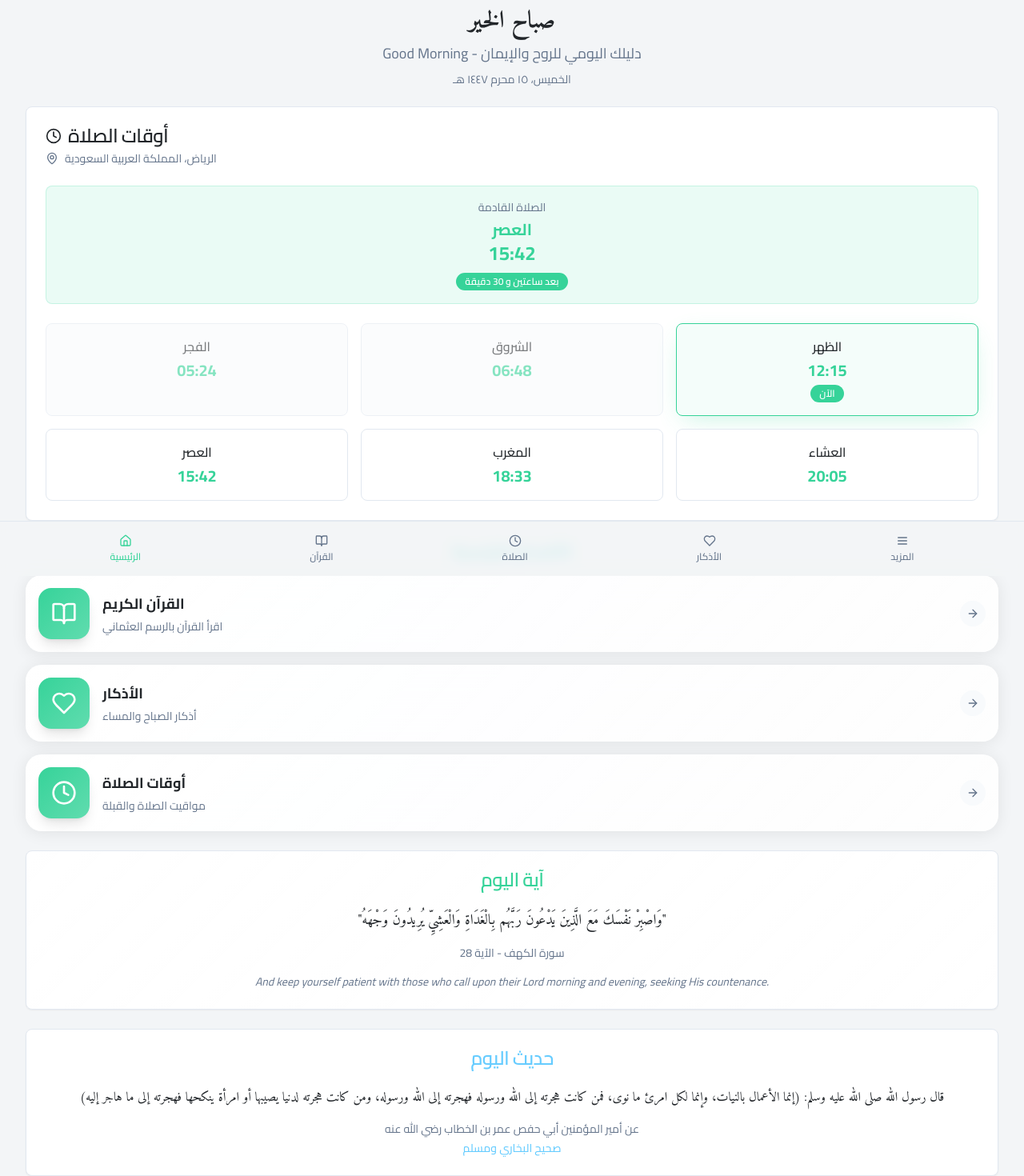
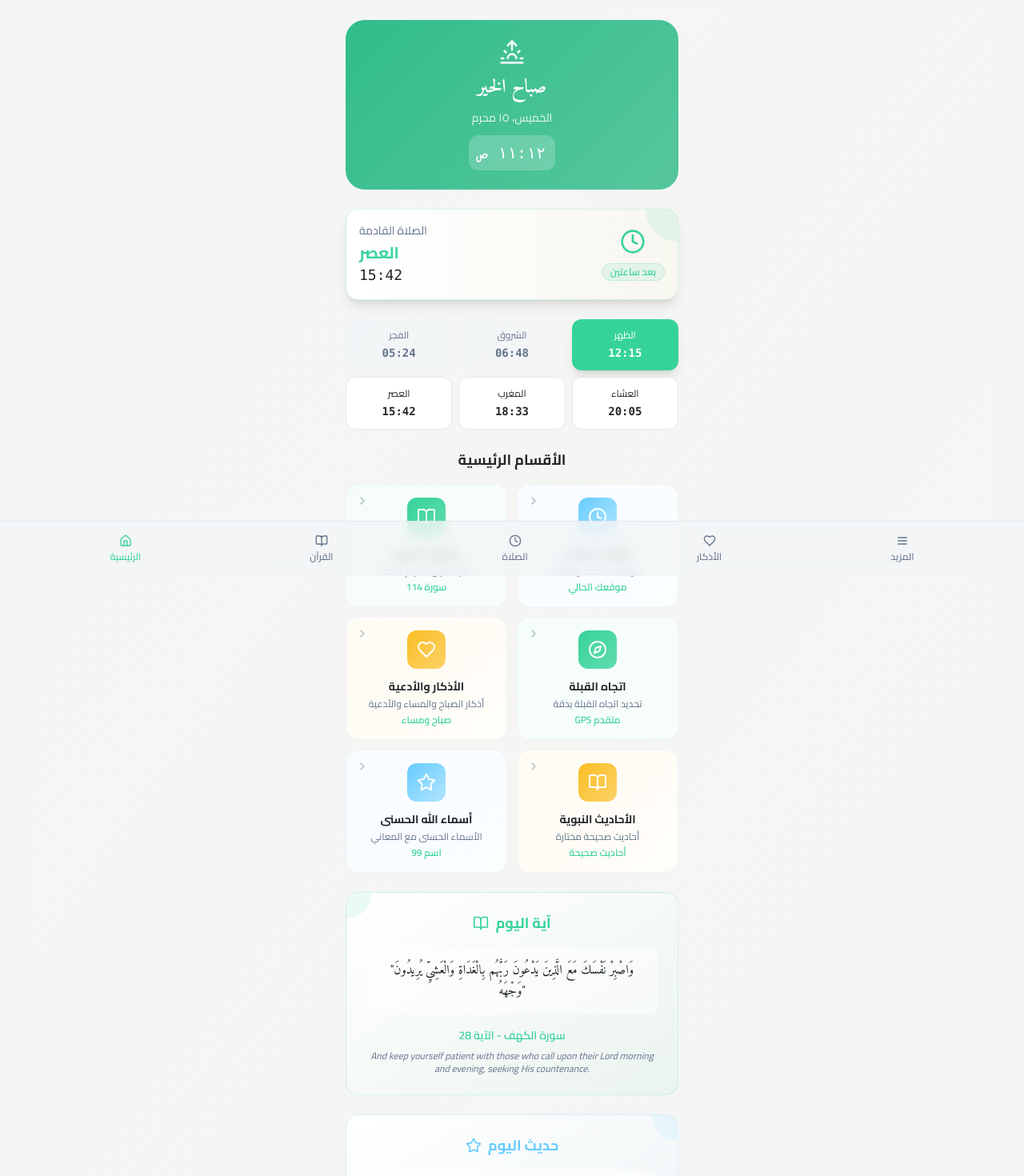
Before and after one commit to imadooze/al-mumin-daily-guidanc, a React (Vite) app: page / in a window 1280 px wide. Shown: the part 80-1550 px from the top of the page at 80% size. Built offline with nearby package versions, Linux system fonts and the light colour scheme.

Commit message:
Refactor: Update home page and Quran page
Update the home page to resemble the WeMuslim app, and complete all verses for all surahs in the Quran section.

```diff
--- a/src/components/HomePage.tsx
+++ b/src/components/HomePage.tsx
@@ -2,7 +2,7 @@ import { useState, useEffect } from 'react';
 import { Card, CardContent, CardHeader, CardTitle } from '@/components/ui/card';
 import { Button } from '@/components/ui/button';
 import { Badge } from '@/components/ui/badge';
-import { Clock, MapPin, BookOpen, Heart, Star, ArrowRight } from 'lucide-react';
+import { Clock, MapPin, BookOpen, Heart, Star, ArrowRight, Compass, ChevronRight, Sun, Moon, Sunrise } from 'lucide-react';
 
 interface HomePageProps {
   onPageChange?: (page: string) => void;
@@ -58,23 +58,50 @@ export default function HomePage({ onPageChange }: HomePageProps) {
     {
       id: 'quran',
       title: 'القرآن الكريم',
-      description: 'اقرأ القرآن بالرسم العثماني',
+      description: 'اقرأ القرآن الكريم كاملاً',
       icon: BookOpen,
-      color: 'bg-islamic-green'
-    },
-    {
-      id: 'azkar',
-      title: 'الأذكار',
-      description: 'أذكار الصباح والمساء',
-      icon: Heart,
-      color: 'bg-islamic-blue'
+      gradient: 'islamic-gradient',
+      stats: '114 سورة'
     },
     {
       id: 'prayer-times',
       title: 'أوقات الصلاة',
       description: 'مواقيت الصلاة والقبلة',
       icon: Clock,
-      color: 'bg-islamic-gold'
+      gradient: 'islamic-gradient-secondary',
+      stats: 'موقعك الحالي'
+    },
+    {
+      id: 'azkar',
+      title: 'الأذكار والأدعية',
+      description: 'أذكار الصباح والمساء والأدعية',
+      icon: Heart,
+      gradient: 'islamic-gradient-accent',
+      stats: 'صباح ومساء'
+    },
+    {
+      id: 'qibla',
+      title: 'اتجاه القبلة',
+      description: 'تحديد اتجاه القبلة بدقة',
+      icon: Compass,
+      gradient: 'islamic-gradient',
+      stats: 'GPS متقدم'
+    },
+    {
+      id: 'names',
+      title: 'أسماء الله الحسنى',
+      description: 'الأسماء الحسنى مع المعاني',
+      icon: Star,
+      gradient: 'islamic-gradient-secondary',
+      stats: '99 اسم'
+    },
+    {
+      id: 'hadith',
+      title: 'الأحاديث النبوية',
+      description: 'أحاديث صحيحة مختارة',
+      icon: BookOpen,
+      gradient: 'islamic-gradient-accent',
+      stats: 'أحاديث صحيحة'
     }
   ];
 
@@ -87,149 +114,154 @@ export default function HomePage({ onPageChange }: HomePageProps) {
   const greeting = getGreeting();
 
   return (
-    <div className="space-y-6">
-      {/* الترحيب الديناميكي */}
-      <div className="text-center space-y-2">
-        <h1 className="text-3xl font-bold text-foreground font-arabic-display">
+    <div className="min-h-screen bg-gradient-to-br from-background via-islamic-cream/20 to-background">
+      <div className="space-y-6 p-4 max-w-md mx-auto">
+        {/* هيدر التطبيق مع الترحيب */}
+        <div className="relative overflow-hidden rounded-3xl p-6 islamic-gradient text-white">
+          <div className="absolute inset-0 bg-black/10"></div>
+          <div className="relative z-10 text-center space-y-3">
+            <div className="flex justify-center mb-2">
+              {currentTime.getHours() < 12 ? (
+                <Sunrise className="h-8 w-8 text-white/90" />
+              ) : currentTime.getHours() < 18 ? (
+                <Sun className="h-8 w-8 text-white/90" />
+              ) : (
+                <Moon className="h-8 w-8 text-white/90" />
+              )}
+            </div>
+            <h1 className="text-2xl font-bold font-arabic-display">
               {greeting.ar}
             </h1>
-        <p className="text-muted-foreground text-lg">
-          {greeting.en} - دليلك اليومي للروح والإيمان
-        </p>
-        <div className="text-sm text-muted-foreground">
+            <p className="text-white/90 text-sm">
               {currentTime.toLocaleDateString('ar-SA', {
                 weekday: 'long',
-            year: 'numeric',
-            month: 'long',
-            day: 'numeric'
+                day: 'numeric',
+                month: 'long'
+              })}
+            </p>
+            <div className="text-xl font-mono bg-white/20 rounded-xl px-3 py-2 inline-block">
+              {currentTime.toLocaleTimeString('ar-SA', {
+                hour: '2-digit',
+                minute: '2-digit'
               })}
             </div>
           </div>
+        </div>
 
-      {/* أوقات الصلاة */}
-      <Card className="islamic-card">
-        <CardHeader>
-          <CardTitle className="flex items-center gap-2 text-right">
-            <Clock className="h-5 w-5" />
-            أوقات الصلاة
-          </CardTitle>
-          <div className="flex items-center gap-2 text-muted-foreground text-sm">
-            <MapPin className="h-4 w-4" />
-            الرياض، المملكة العربية السعودية
+        {/* بطاقة الصلاة القادمة */}
+        {nextPrayer && (
+          <div className="relative overflow-hidden rounded-2xl bg-gradient-to-r from-white to-islamic-cream/30 border border-islamic-green/20 p-4 shadow-lg">
+            <div className="absolute top-0 right-0 w-20 h-20 bg-islamic-green/10 rounded-full -mr-10 -mt-10"></div>
+            <div className="relative z-10">
+              <div className="flex items-center justify-between">
+                <div>
+                  <p className="text-sm text-muted-foreground mb-1">الصلاة القادمة</p>
+                  <h3 className="text-xl font-bold text-islamic-green font-arabic">{nextPrayer.name}</h3>
+                  <p className="text-lg font-mono text-foreground">{nextPrayer.time}</p>
                 </div>
-        </CardHeader>
-        <CardContent>
-          {/* عداد الصلاة القادمة */}
-          {nextPrayer && (
-            <div className="mb-6 p-4 rounded-lg bg-islamic-green/10 border border-islamic-green/20">
                 <div className="text-center">
-                <p className="text-sm text-muted-foreground mb-1">الصلاة القادمة</p>
-                <p className="text-xl font-bold text-islamic-green">{nextPrayer.name}</p>
-                <p className="text-2xl font-bold text-primary">{nextPrayer.time}</p>
-                <Badge className="mt-2 bg-islamic-green hover:bg-islamic-green/90 text-white">
-                  بعد ساعتين و 30 دقيقة
+                  <Clock className="h-8 w-8 text-islamic-green mb-2 mx-auto" />
+                  <Badge className="bg-islamic-green/10 text-islamic-green border-islamic-green/20 text-xs">
+                    بعد ساعتين
                   </Badge>
+                </div>
+              </div>
             </div>
           </div>
         )}
 
-          <div className="grid grid-cols-2 md:grid-cols-3 gap-4">
-            {prayerTimes.map((prayer) => (
+        {/* شريط أوقات الصلاة السريع */}
+        <div className="grid grid-cols-3 gap-2">
+          {prayerTimes.slice(0, 6).map((prayer, index) => (
             <div
               key={prayer.name}
-                className={`p-4 rounded-lg border transition-all duration-300 ${
+              className={`p-3 rounded-xl text-center transition-all duration-300 ${
                 prayer.current
-                    ? 'border-islamic-green bg-islamic-green/5 shadow-islamic'
+                  ? 'bg-islamic-green text-white shadow-lg'
                   : prayer.passed
-                    ? 'border-border bg-muted/50 opacity-60'
-                    : 'border-border bg-card hover:bg-muted/50'
+                  ? 'bg-muted/50 text-muted-foreground'
+                  : 'bg-white border border-border hover:border-islamic-green/30'
               }`}
             >
-                <div className="text-center space-y-1">
-                  <p className="font-medium font-arabic">{prayer.name}</p>
-                  <p className="text-xl font-bold text-primary">{prayer.time}</p>
-                  {prayer.current && (
-                    <Badge className="bg-islamic-green hover:bg-islamic-green/90 text-white text-xs">
-                      الآن
-                    </Badge>
-                  )}
-                </div>
+              <p className="text-xs font-arabic mb-1">{prayer.name}</p>
+              <p className="text-sm font-mono font-semibold">{prayer.time}</p>
             </div>
           ))}
         </div>
-        </CardContent>
-      </Card>
 
-      {/* الأقسام السريعة - تصميم جديد */}
+        {/* الأقسام الرئيسية */}
         <div className="space-y-4">
-        <h2 className="text-xl font-bold section-header text-center">الأقسام الرئيسية</h2>
-        <div className="grid grid-cols-1 gap-4">
-          {quickActions.map((action) => (
+          <h2 className="text-lg font-bold text-center font-arabic">الأقسام الرئيسية</h2>
+          <div className="grid grid-cols-2 gap-3">
+            {quickActions.map((action, index) => (
               <div
                 key={action.id}
-              className="mobile-card cursor-pointer group p-4"
+                className="relative overflow-hidden rounded-2xl bg-white border border-border/50 p-4 cursor-pointer group hover:shadow-lg transition-all duration-300"
                 onClick={() => handleCardClick(action.id)}
               >
-              <div className="flex items-center gap-4">
-                <div className="w-16 h-16 rounded-2xl islamic-gradient flex items-center justify-center group-hover:scale-105 transition-all duration-300 shadow-lg">
-                  <action.icon className="h-8 w-8 text-white" />
+                <div className={`absolute inset-0 ${action.gradient} opacity-5 group-hover:opacity-10 transition-opacity`}></div>
+                <div className="relative z-10 text-center space-y-3">
+                  <div className={`w-12 h-12 rounded-xl ${action.gradient} flex items-center justify-center mx-auto group-hover:scale-110 transition-transform duration-300`}>
+                    <action.icon className="h-6 w-6 text-white" />
                   </div>
-                <div className="flex-1">
-                  <h3 className="text-lg font-bold font-arabic text-foreground group-hover:text-primary transition-colors">
+                  <div>
+                    <h3 className="text-sm font-bold font-arabic text-foreground group-hover:text-primary transition-colors">
                       {action.title}
                     </h3>
-                  <p className="text-sm text-muted-foreground mt-1">{action.description}</p>
-                </div>
-                <div className="w-8 h-8 rounded-full bg-muted/50 flex items-center justify-center group-hover:bg-primary/20 transition-colors">
-                  <ArrowRight className="h-4 w-4 text-muted-foreground group-hover:text-primary transition-colors" />
+                    <p className="text-xs text-muted-foreground mt-1">{action.description}</p>
+                    <p className="text-xs text-primary font-semibold mt-1">{action.stats}</p>
                   </div>
                 </div>
+                <ChevronRight className="absolute top-3 left-3 h-4 w-4 text-muted-foreground/50 group-hover:text-primary transition-colors" />
               </div>
             ))}
           </div>
         </div>
 
         {/* آية اليوم */}
-      <Card className="islamic-card">
-        <CardHeader>
-          <CardTitle className="text-center text-islamic-green">آية اليوم</CardTitle>
-        </CardHeader>
-        <CardContent>
-          <div className="text-center space-y-4">
-            <div className="text-lg font-arabic-display leading-relaxed text-foreground">
+        <div className="relative overflow-hidden rounded-2xl bg-gradient-to-br from-white to-islamic-green/5 border border-islamic-green/20 p-6">
+          <div className="absolute top-0 left-0 w-16 h-16 bg-islamic-green/10 rounded-full -ml-8 -mt-8"></div>
+          <div className="relative z-10 text-center space-y-4">
+            <div className="flex items-center justify-center gap-2 mb-4">
+              <BookOpen className="h-5 w-5 text-islamic-green" />
+              <h3 className="text-lg font-bold text-islamic-green font-arabic">آية اليوم</h3>
+            </div>
+            <div className="text-base font-arabic-display leading-relaxed text-foreground bg-white/50 rounded-xl p-4">
               "{ayahOfDay.text}"
             </div>
-            <p className="text-sm text-muted-foreground">
+            <div className="space-y-2">
+              <p className="text-sm font-semibold text-islamic-green">
                 {ayahOfDay.reference}
               </p>
-            <p className="text-sm text-muted-foreground italic">
+              <p className="text-xs text-muted-foreground italic">
                 {ayahOfDay.translation}
               </p>
             </div>
-        </CardContent>
-      </Card>
+          </div>
+        </div>
 
         {/* حديث اليوم */}
-      <Card className="islamic-card">
-        <CardHeader>
-          <CardTitle className="text-center text-islamic-blue">حديث اليوم</CardTitle>
-        </CardHeader>
-        <CardContent>
-          <div className="text-center space-y-4">
-            <div className="text-base font-arabic-display leading-relaxed text-foreground">
+        <div className="relative overflow-hidden rounded-2xl bg-gradient-to-br from-white to-islamic-blue/5 border border-islamic-blue/20 p-6">
+          <div className="absolute top-0 right-0 w-16 h-16 bg-islamic-blue/10 rounded-full -mr-8 -mt-8"></div>
+          <div className="relative z-10 text-center space-y-4">
+            <div className="flex items-center justify-center gap-2 mb-4">
+              <Star className="h-5 w-5 text-islamic-blue" />
+              <h3 className="text-lg font-bold text-islamic-blue font-arabic">حديث اليوم</h3>
+            </div>
+            <div className="text-sm font-arabic-display leading-relaxed text-foreground bg-white/50 rounded-xl p-4 text-right">
               {hadithOfDay.text}
             </div>
-            <div className="space-y-1">
-              <p className="text-sm text-muted-foreground">
+            <div className="space-y-2">
+              <p className="text-xs text-muted-foreground">
                 {hadithOfDay.narrator}
               </p>
-              <p className="text-sm text-islamic-blue font-medium">
+              <p className="text-xs text-islamic-blue font-semibold">
                 {hadithOfDay.reference}
               </p>
             </div>
           </div>
-        </CardContent>
-      </Card>
+        </div>
+      </div>
     </div>
   );
 }
```
Also changed, not shown: src/lib/quran-api.ts (+36 -3 lines). Lines whose indentation alone changed are shown as unchanged.
